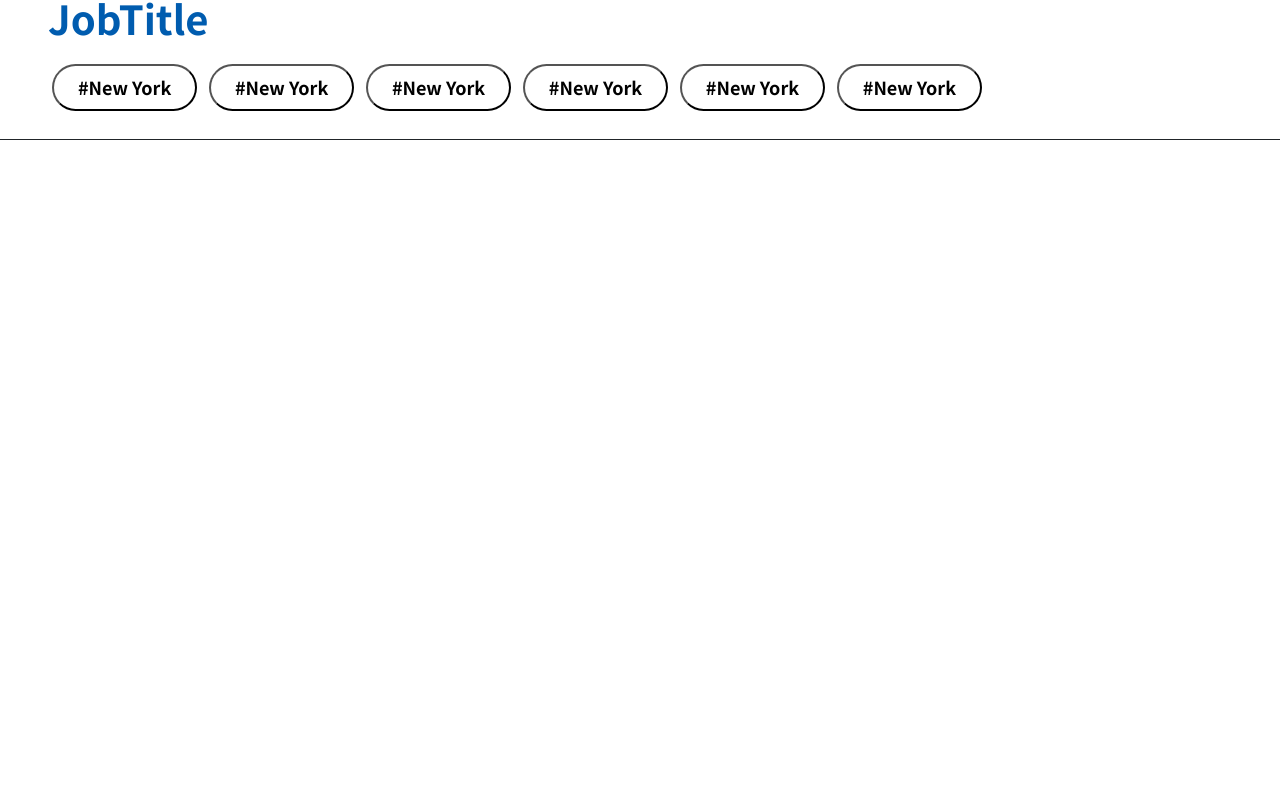
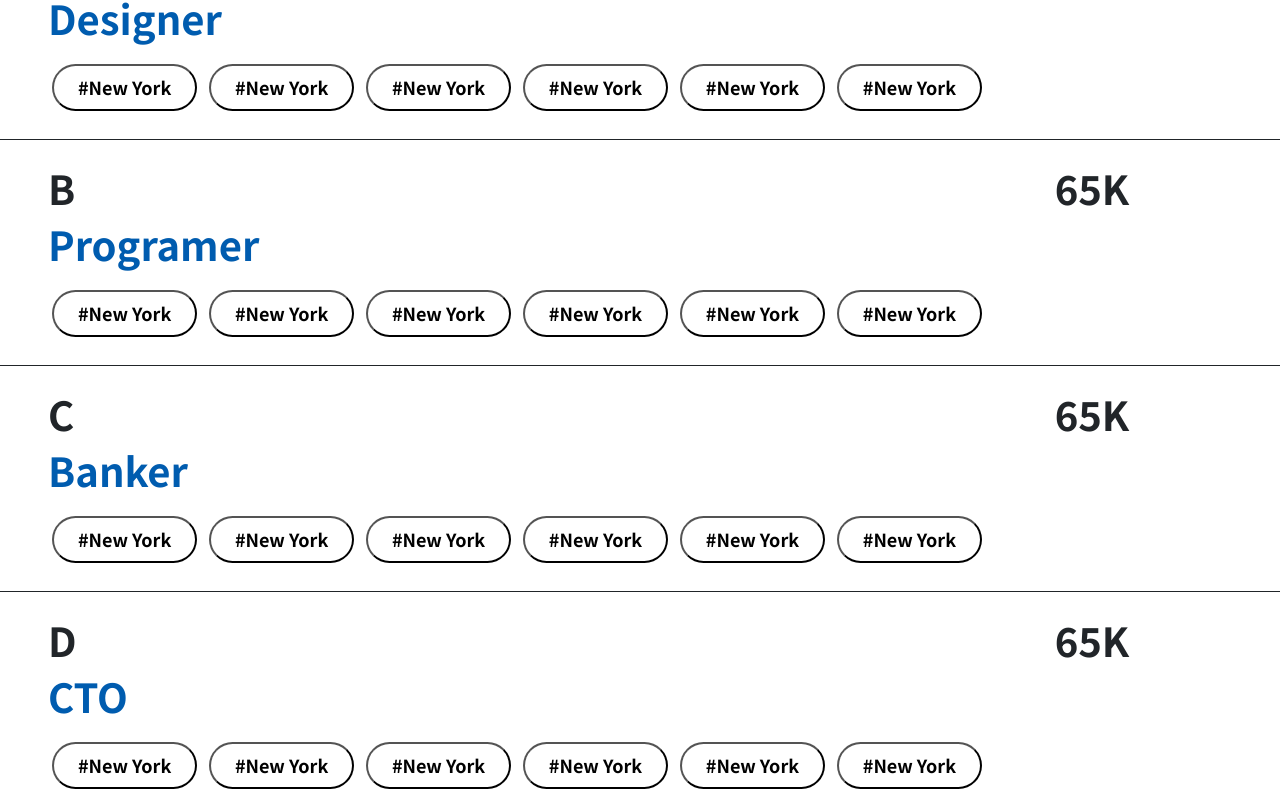
Before and after one commit to DakaoBit/GoodJobWeb, a plain HTML site: page Index.html in a window 1280 px wide. Shown: the part 720-1517 px from the top of the page. Before the commit the page ends 860 px from the top, so only its background shows below. Drawn offline with nearby package versions, Linux system fonts and the light colour scheme.

Commit message:
[新增] Job顯示改用存取 data object，並預留api

```diff
--- a/Index.html
+++ b/Index.html
@@ -113,6 +113,7 @@
         </div>
 
         <!-- content -->
+        <div id="divJob">
             <div class="row j_item">
                 <div class="j_job_wrap px-5 py-4">
                     <div class="j_job">
@@ -137,33 +138,7 @@
                         <button class="j_btnTag rounded-pill px-4 py-2 mx-1 my-1">#New York</button>
                     </div>
                 </div>
-
             </div>
-        <div class="row j_item">
-            <div class="j_job_wrap px-5 py-4">
-                <div class="j_job">
-                    <div class="row">
-                        <div class="col-10 col-md-10 col-sm-10">
-                            <h1>Company</h1>
-                        </div>
-                        <div class="col-2 col-md-2 col-sm-2">
-                            <h1>65K</h1>
-                        </div>
-                    </div>
-                    <div class="row">
-                        <h1><a class="j_jobTitle" href="">JobTitle</a> </h1>
-                    </div>
-                </div>
-                <div class="j_wrap">
-                    <button class="j_btnTag rounded-pill px-4 py-2 mx-1 my-1">#New York</button>
-                    <button class="j_btnTag rounded-pill px-4 py-2 mx-1 my-1">#New York</button>
-                    <button class="j_btnTag rounded-pill px-4 py-2 mx-1 my-1">#New York</button>
-                    <button class="j_btnTag rounded-pill px-4 py-2 mx-1 my-1">#New York</button>
-                    <button class="j_btnTag rounded-pill px-4 py-2 mx-1 my-1">#New York</button>
-                    <button class="j_btnTag rounded-pill px-4 py-2 mx-1 my-1">#New York</button>
-                </div>
-            </div>
-
         </div>
     </div>
 
--- a/js/utils.js
+++ b/js/utils.js
@@ -9,6 +9,7 @@ document.addEventListener("DOMContentLoaded", function () {
   };
 
   print();
+  loadJob();
 });
 function headerTemplate() {
   var txtHeader = `
@@ -46,6 +47,56 @@ function fixedHeader() {
 }
 
 /**
+* Load API
+*/
+
+var jobData = [
+  {Company:"A", JobTitle:"Designer", Day: 65, JobUrl:"1"},
+  {Company:"B", JobTitle:"Programer", Day: 65, JobUrl:"2"},
+  {Company:"C", JobTitle:"Banker", Day: 65, JobUrl:"3"},
+  {Company:"D", JobTitle:"CTO", Day: 65, JobUrl:"4"},
+];
+
+function loadJob(){
+  // 到時改呼叫api
+  // var apiUrl = url + "/jobpost/getCompanyPost";
+  // var result = await httpGet(apiUrl, null);
+  var divJob = document.getElementById("divJob");
+  var jobHtml ="";
+
+  for(var i = 0; i<jobData.length;i++)
+  {
+    jobHtml += `<div class="row j_item">
+    <div class="j_job_wrap px-5 py-4">
+        <div class="j_job">
+            <div class="row">
+                <div class="col-10 col-md-10 col-sm-10">
+                    <h1>${jobData[i].Company}</h1>
+                </div>
+                <div class="col-2 col-md-2 col-sm-2">
+                    <h1>${jobData[i].Day}K</h1>
+                </div>
+            </div>
+            <div class="row">
+                <h1><a class="j_jobTitle" target="_blank" href="${jobData[i].JobUrl}">${jobData[i].JobTitle}</a> </h1>
+            </div>
+        </div>
+        <div class="j_wrap">
+            <button class="j_btnTag rounded-pill px-4 py-2 mx-1 my-1">#New York</button>
+            <button class="j_btnTag rounded-pill px-4 py-2 mx-1 my-1">#New York</button>
+            <button class="j_btnTag rounded-pill px-4 py-2 mx-1 my-1">#New York</button>
+            <button class="j_btnTag rounded-pill px-4 py-2 mx-1 my-1">#New York</button>
+            <button class="j_btnTag rounded-pill px-4 py-2 mx-1 my-1">#New York</button>
+            <button class="j_btnTag rounded-pill px-4 py-2 mx-1 my-1">#New York</button>
+        </div>
+    </div></div>`;
+  }
+
+  divJob.innerHTML += jobHtml;
+}
+
+
+/**
  * 自製dropdown menu (暫不使用)
  */
   // var btnDropType = document.getElementById("btnDropType");
```
Lines whose indentation alone changed are shown as unchanged.
